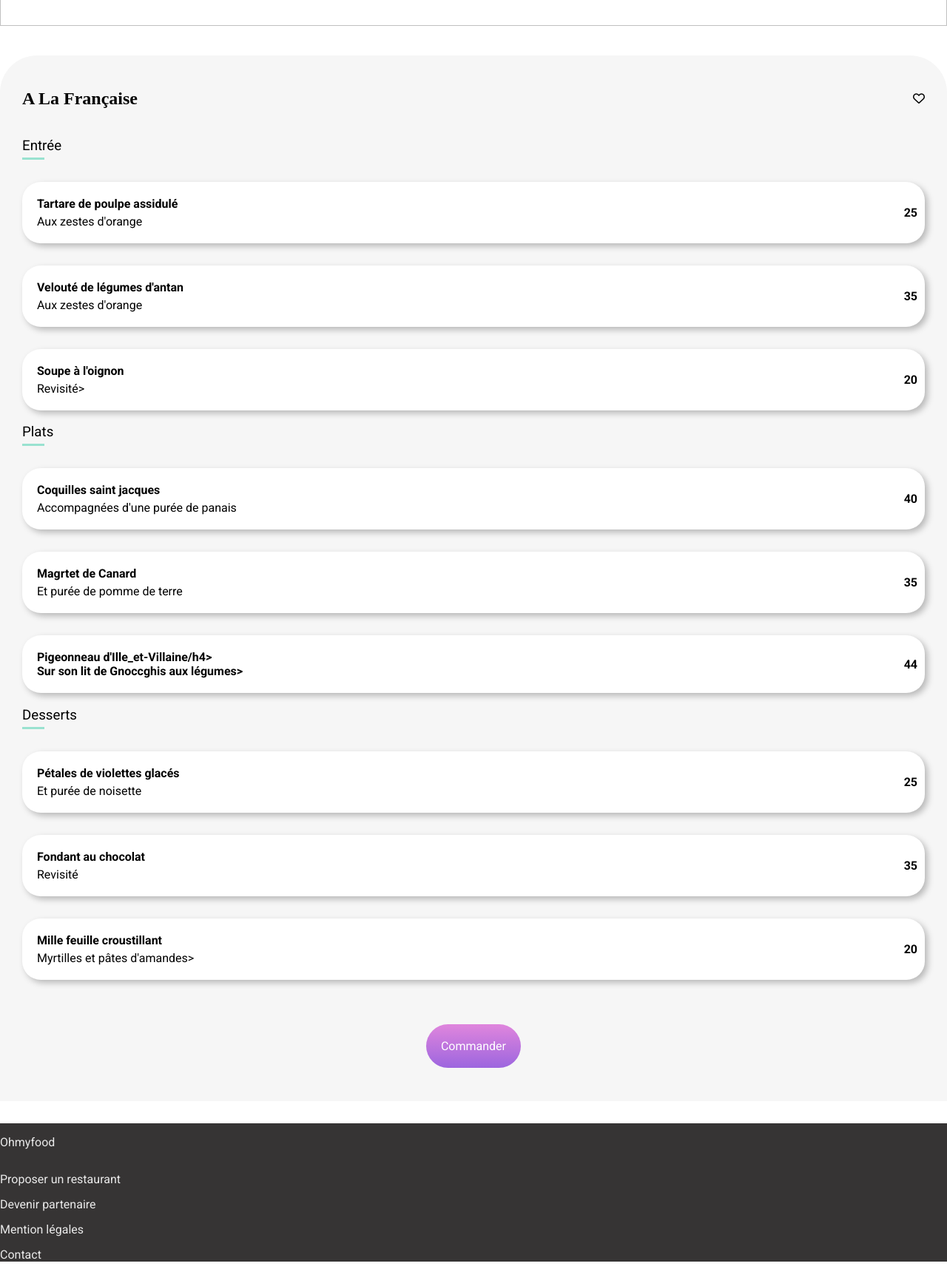
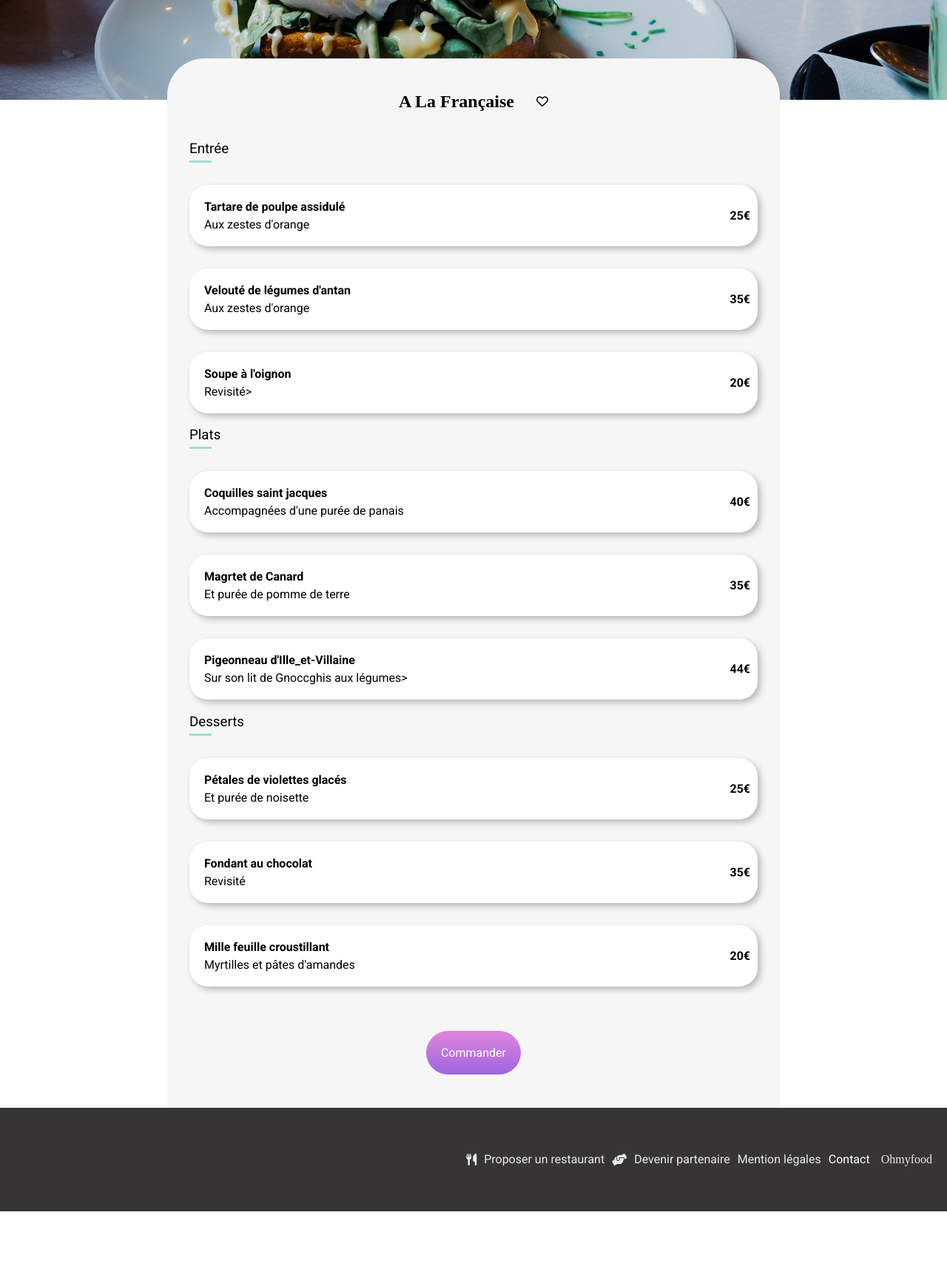
Before and after one commit to KARIMAG71/ohmyfood, a plain HTML site: page à la française.html in a window 1280 px wide. Shown: the part 340-2056 px from the top of the page at 74% size. After the commit the page ends 1978 px from the top, so only its background shows below. Drawn offline with nearby package versions, Linux system fonts and the light colour scheme; files that its build step writes are made by us from their sources; a web font is replaced by a local one.

Commit message:
Finition page restaurant + responsive

```diff
--- a/sass/_restaurant.scss
+++ b/sass/_restaurant.scss
@@ -1,15 +1,16 @@
-
 
 .header {
-   &-withBackarrow{
+  &-withBackarrow {
     position: relative;
   }
+
   &_logo {
-        font-family:"shrikhand", "cursive";
+    font-family: "shrikhand", "cursive";
 
   }
+
   &_arrow {
- position: absolute ;
+    position: absolute;
     top: 30px;
     left: 10px;
     display: flex;
@@ -18,6 +19,7 @@
     color: black;
   }
 }
+
 .banner {
   max-width: 100%;
   min-height: 400PX;
@@ -25,6 +27,7 @@
   width: 100%;
   object-fit: cover;
 }
+
 .restaurant {
 
   background-color: #eaeaea;
@@ -38,6 +41,7 @@
   &_cards {
     background-color: white;
     position: relative;
+
     a {
       text-decoration: none;
     }
@@ -49,6 +53,7 @@
     }
   }
 }
+
 .menu {
   padding: 15px 30px;
   background-color: #f6f6f6;
@@ -57,6 +62,11 @@
   margin-top: -60px;
   z-index: 1;
   position: relative;
+
+  @media (min-width: 768px) {
+    max-width: 60%;
+    margin: -60px auto 0 auto;
+  }
 
 
   &_title {
@@ -70,24 +80,34 @@
       background-color: #99E2D0;
       margin-top: 5PX;
     }
+
     &_cards2 {
       display: flex;
-        position:relative;
-        align-items:center ;
+      position: relative;
+      align-items: center;
       color: black;
       padding-top: 10px;
+
+      @media (min-width: 1024px) {
+        justify-content: center;
+        gap: 30px;
+      }
 
       &_text {
         flex: 1;
         font-family: "shrikhand", "cursive";
+        @media (min-width: 1024px) {
+          flex: none;
         }
       }
     }
+  }
+
   &_button {
 
     position: relative;
     background-color: white;
-        box-shadow: 0.25rem 0.25rem 0.5rem rgba(0,0,0,0.25);
+    box-shadow: 0.25rem 0.25rem 0.5rem rgba(0, 0, 0, 0.25);
     text-decoration: none;
     padding: 10px;
     color: black;
@@ -95,6 +115,7 @@
     transition-duration: 0.25s;
     border-radius: 25px;
   }
+
   &_text {
     display: flex;
     align-items: center;
@@ -119,6 +140,7 @@
       font-weight: bold;
     }
   }
+
   &_icon {
     &:hover {
       color: #9356dc;
@@ -129,13 +151,14 @@
 .localisation {
   display: flex;
   justify-content: center;
-    gap: 10px ;
+  gap: 10px;
   align-items: center;
   background-color: #eaeaea;
-    box-shadow: 0 0 15px rgba(0,0,0,0.50);
+  box-shadow: 0 0 15px rgba(0, 0, 0, 0.50);
   z-index: 2;
   position: relative;
 }
+
 .search-commande {
   display: flex;
   justify-content: center;
@@ -151,19 +174,19 @@
   }
 
   &_button {
-      background-image:linear-gradient(0deg, rgba(147, 86, 220, 0.9), rgba(221, 121, 218, 0.9) 100%);
+    background-image: linear-gradient(0deg, rgba(147, 86, 220, 0.9), rgba(221, 121, 218, 0.9) 100%);
     text-decoration: none;
     padding: 20px;
-      color:white;
-      margin-top : 30px;
+    color: white;
+    margin-top: 30px;
     transition-duration: 0.25s;
-      border-radius : 100px;
+    border-radius: 100px;
 
   }
 
 
   &:hover {
-        box-shadow:0.25rem 0.25rem 10px rgba(0, 0, 0, 0.5);
+    box-shadow: 0.25rem 0.25rem 10px rgba(0, 0, 0, 0.5);
   }
 }
 
--- a/sass/style.scss
+++ b/sass/style.scss
@@ -1,21 +1,20 @@
-@use "restaurant.scss";
+@use "restaurant";
 @import url('https://fonts.googleapis.com/css2?family=Roboto:wght@100;300;400;500;700;900&family=Shrikhand&display=swap');
 
-body{
-    margin:0;
+
+body {
+  margin: 0;
   font-family: "Roboto";
 }
-
-
 
 .header {
   display: flex;
   height: 75px;
-    justify-content: center ;
+  justify-content: center;
   align-items: center;
 
   &_logo {
-        font-family:"shrikhand", "cursive";
+    font-family: "shrikhand", "cursive";
 
   }
 }
@@ -23,10 +22,10 @@ body{
 .localisation {
   display: flex;
   justify-content: center;
-    gap: 10px ;
+  gap: 10px;
   align-items: center;
   background-color: #eaeaea;
-    box-shadow: 0 0 15px rgba(0,0,0,0.50);
+  box-shadow: 0 0 15px rgba(0, 0, 0, 0.50);
   z-index: 2;
   position: relative;
 }
@@ -46,19 +45,17 @@ body{
   }
 
   &_button {
-      background-image:linear-gradient(0deg, rgba(147, 86, 220, 0.9), rgba(221, 121, 218, 0.9) 100%);
+    background-image: linear-gradient(0deg, rgba(147, 86, 220, 0.9), rgba(221, 121, 218, 0.9) 100%);
     text-decoration: none;
     padding: 20px;
-      color:white;
-      margin-top : 30px;
+    color: white;
+    margin-top: 30px;
     transition-duration: 0.25s;
-      border-radius : 100px;
-
-
+    border-radius: 100px;
 
 
     &:hover {
-        box-shadow:0.25rem 0.25rem 10px rgba(0, 0, 0, 0.5);
+      box-shadow: 0.25rem 0.25rem 10px rgba(0, 0, 0, 0.5);
     }
   }
 }
@@ -72,7 +69,6 @@ padding: 0 30px;
     flex-direction: row;
     justify-content: center;
     gap: 30px;
-
   }
 
   &_button {
@@ -86,6 +82,7 @@ padding: 0 30px;
     transition-duration: 0.25s;
     border-radius: 25px;
   }
+
   &_text {
     display: flex;
     justify-content: center;
@@ -94,11 +91,13 @@ padding: 0 30px;
     background-color: #eaeaea;
     font-weight: bold;
   }
+
   &_icon {
     &:hover {
       color: #9356dc;
     }
   }
+
   &_number {
     position: absolute;
     left: -14px;
@@ -113,6 +112,7 @@ padding: 0 30px;
     background-color: #9356dc;
   }
 }
+
 .search-fonctionnement {
   display: flex;
   align-items: flex-start;
@@ -135,16 +135,17 @@ position: relative;
     display: flex;
     flex-direction: column;
 
-    @media screen and (min-width:768px) {
+    @media screen and (min-width: 768px) {
       display: grid;
       grid-template-columns: repeat(2, 1fr);
       max-width: 80%;
-    margin:auto;
+      margin: auto;
       column-gap: 100px;
       row-gap: 30px;
+    }
 
   }
-}
+
   &_cards {
     background-color: white;
     border-radius: 15px;
@@ -173,13 +174,15 @@ position: relative;
       flex: 1;
 
       h4 {
-        margin: 0 0 15px 0 ;
+        margin: 0 0 15px 0;
       }
+
       p {
         margin: 0;
       }
     }
   }
+
   &_badge {
     position: absolute;
     top: 10px;
@@ -189,6 +192,7 @@ position: relative;
     padding: 5PX;
   }
 }
+
 .footer {
   display: flex;
   flex-direction: column;
@@ -196,8 +200,42 @@ position: relative;
   color: #eaeaea;
   gap: 15px;
   text-decoration: none;
-    margin-top: 30px;
-    margin-bottom: 10px;
+  padding: 20px;
+
+  &_title {
+    font-family: "Shrikhand", "cursive";
+  }
+
+  &_text {
+    flex-direction: column;
+
+    @media (min-width: 768px) {
+      flex-direction: row;
+    }
+  }
+
+  @media (min-width: 768px) {
+    height: 100px;
+    flex-direction: row-reverse;
+  }
+
+  &_link {
+    color: white;
+    text-decoration: none;
+  }
+
+  p {
+    margin: 0;
+  }
+
+  div {
+    display: flex;
+    gap: 10px;
+
+    @media (min-width: 768px) {
+      align-items: center;
+    }
+  }
 
   &:hover {
     color: rgb(192, 66, 146);
--- a/à la française.html
+++ b/à la française.html
@@ -24,7 +24,8 @@
     <meta charset="UTF-8">
     <meta name="viewport" content="width=device-width, initial-scale=1.0">
     <title>Restaurants</title>
-    <link rel="stylesheet" href="https://cdnjs.cloudflare.com/ajax/libs/font-awesome/6.0.0-beta3/css/all.min.css"> <!-- Lien vers Font Awesome -->
+    <link rel="stylesheet" href="https://cdnjs.cloudflare.com/ajax/libs/font-awesome/6.0.0-beta3/css/all.min.css">
+    <!-- Lien vers Font Awesome -->
 
 </head>
 <body>
@@ -35,7 +36,7 @@
 </header>
 <main>
     <section>
-            <img class="banner"src=images/restaurants/toa-heftiba-DQKerTsQwi0-unsplash.jpgwidth.jpg alt="">
+        <img class="banner" src=images/restaurants/toa-heftiba-DQKerTsQwi0-unsplash.jpg alt="">
 
     </section>
     <section class="menu">
@@ -51,21 +52,21 @@
                         <h4>Tartare de poulpe assidulé</h4>
                         <p>Aux zestes d'orange</p>
                     </div>
-                    <p class="menu_text_price">25 </p>
+                    <p class="menu_text_price">25€</p>
                 </div>
                 <div class="menu_button menu_text">
                     <div class="menu_text_header">
                         <h4>Velouté de légumes d'antan</h4>
                         <p>Aux zestes d'orange</p>
                     </div>
-                    <p class="menu_text_price">35 </p>
+                    <p class="menu_text_price">35€</p>
                 </div>
                 <div class="menu_button menu_text">
                     <div class="menu_text_header">
                         <h4>Soupe à l'oignon</h4>
                         <p>Revisité></p>
                     </div>
-                        <p class="menu_text_price">20 </p>
+                    <p class="menu_text_price">20€</p>
                 </div>
                 <div>
                     <div>
@@ -75,7 +76,7 @@
                                 <h4>Coquilles saint jacques</h4>
                                 <p>Accompagnées d'une purée de panais</p>
                             </div>
-                            <p class="menu_text_price">40 </p>
+                            <p class="menu_text_price">40€</p>
                         </div>
 
                         <div class="menu_button menu_text">
@@ -83,15 +84,15 @@
                                 <h4>Magrtet de Canard</h4>
                                 <p>Et purée de pomme de terre</p>
                             </div>
-                                <p class="menu_text_price">35 </p>
+                            <p class="menu_text_price">35€</p>
                         </div>
 
                         <div class="menu_button menu_text">
                             <div class="menu_text_header">
-                                <h4>Pigeonneau d'Ille_et-Villaine/h4>
+                                <h4>Pigeonneau d'Ille_et-Villaine</h4>
                                 <p>Sur son lit de Gnoccghis aux légumes></p>
                             </div>
-                                <p class="menu_text_price">44 </p>
+                            <p class="menu_text_price">44€</p>
                         </div>
                         <div>
                             <div>
@@ -102,27 +103,31 @@
                                         <h4>Pétales de violettes glacés</h4>
                                         <p>Et purée de noisette</p>
                                     </div>
-                            <p class="menu_text_price">25 </p>
+                                    <p class="menu_text_price">25€</p>
                                 </div>
                                 <div class="menu_button menu_text">
                                     <div class="menu_text_header">
                                         <h4>Fondant au chocolat</h4>
                                         <p>Revisité</p>
                                     </div>
-                            <p class="menu_text_price">35 </p>
+                                    <p class="menu_text_price">35€</p>
                                 </div>
 
                                 <div class="menu_button menu_text">
                                     <div class="menu_text_header">
                                         <h4>Mille feuille croustillant</h4>
-                                <p>Myrtilles et pâtes d'amandes></p>
+                                        <p>Myrtilles et pâtes d'amandes</p>
                                     </div>
-                                <p class="menu_text_price">20 </p>
+                                    <p class="menu_text_price">20€</p>
                                 </div>
                                 <section class="search-commande">
                                     <a href="#commande" class="search-commande_button">Commander</a>
                                 </section>
-
+                            </div>
+                        </div>
+                    </div>
+                </div>
+            </div>
         </div>
     </section>
 </main>
@@ -130,11 +135,21 @@
     <section>
 
         <div class="footer">
-            <p>Ohmyfood</p>
-          <a>Proposer un restaurant</a>
-          <a>Devenir partenaire</a>
-          <a>Mention légales</a>
-          <a>Contact</a>
+            <div>
+                <p class="footer_title">Ohmyfood</p>
+            </div>
+            <div class="footer_text">
+                <div>
+                    <i class="footer_icon fas fa-utensils"></i>
+                    <p>Proposer un restaurant</p>
+                </div>
+                <div>
+                    <i class="footer_icon fas fa-hands-helping"></i>
+                    <p>Devenir partenaire</p>
+                </div>
+                <p>Mention légales</p>
+                <a class="footer_link" href="mailto:contact@ohmyfood.com">Contact</a>
+            </div>
         </div>
     </section>
 </footer>
```
Also changed, not shown: index.html (+23 -16 lines). Lines whose indentation alone changed are shown as unchanged.
